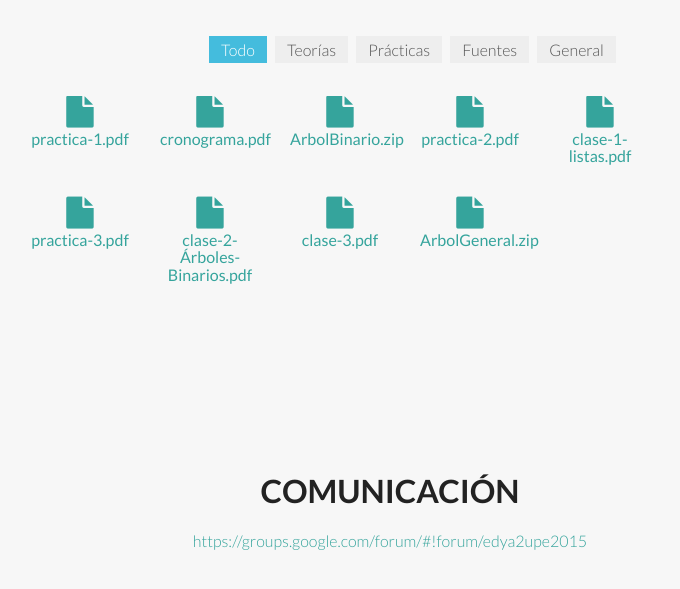
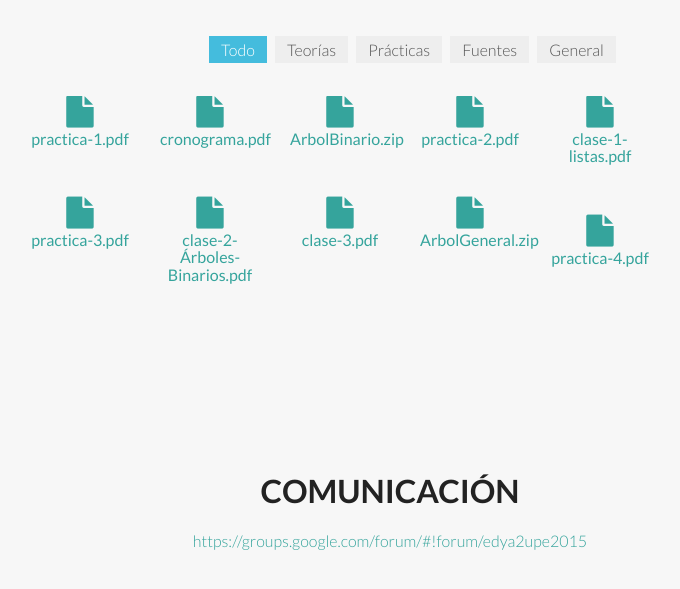
Before and after one commit to edya2upe/edya2upe.github.io, a plain HTML site: page index.html in a window 1280 px wide. Shown: the part 771-1360 px from the top of the page, without its empty margins (250-930 px from the left). Drawn offline with Linux system fonts and the light colour scheme.

Commit message:
publicación de práctica 4 (tiempo de ejecución)

```diff
--- a/index.html
+++ b/index.html
@@ -127,6 +127,11 @@
 		  <a href="./public/files/fuente_ArbolGeneral.zip" class="fancybox"><i class="fa fa-file fa-2x"></i></a>
                   <h5><a href="./public/files/fuente_ArbolGeneral.zip" download="ArbolGeneral.zip">ArbolGeneral.zip</a></h5>
                 </article>
+
+                <article class="col-md-2 isotopeItem align-center practica">
+		  <a href="./public/files/practica_practica-4.pdf" class="fancybox"><i class="fa fa-file fa-2x"></i></a>
+                  <h5><a href="./public/files/practica_practica-4.pdf" download="practica-4.pdf">practica-4.pdf</a></h5>
+                </article>
                               </div>
 	    </div>
 	  </div>
```
Also changed, not shown: 1 other file.
